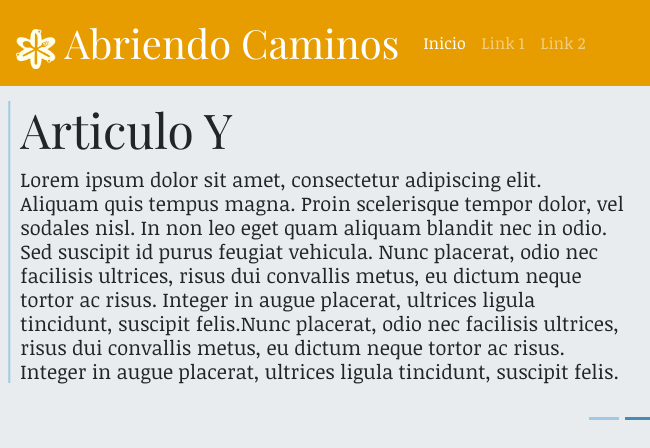
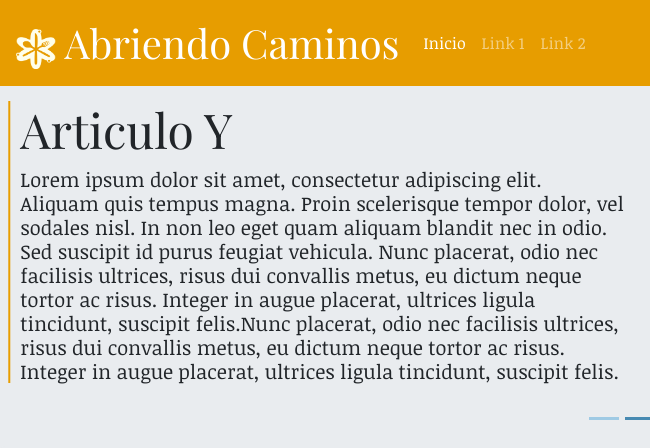
Before and after one commit to robertorivera16/CITA-Project, a plain HTML site: page index.html in a window 1280 px wide. Shown: the top 448 px of the page, 0-650 px from the left. Drawn offline with nearby package versions, Linux system fonts and the light colour scheme; grey boxes are pictures that could not be loaded.

Commit message:
Border left color change

```diff
--- a/css/index.css
+++ b/css/index.css
@@ -20,7 +20,7 @@ body{
 .noticia{
 	margin-top: 15px;
 	padding-left: 10px;
-	border-left: 2.5px solid #9FCAE4;
+	border-left: 2.5px solid #E79D00;
 	margin-left: 8px;
 }
 
```
